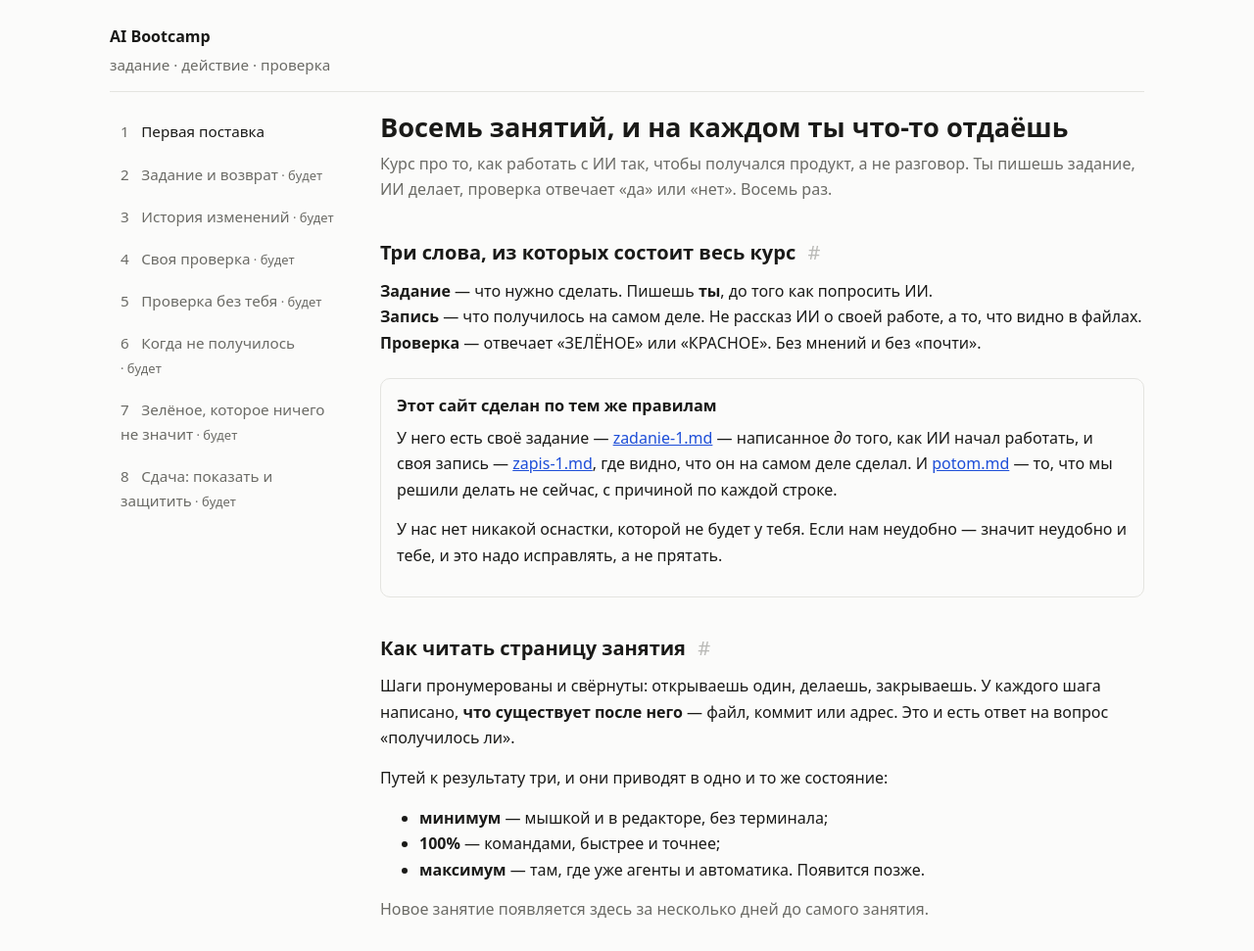
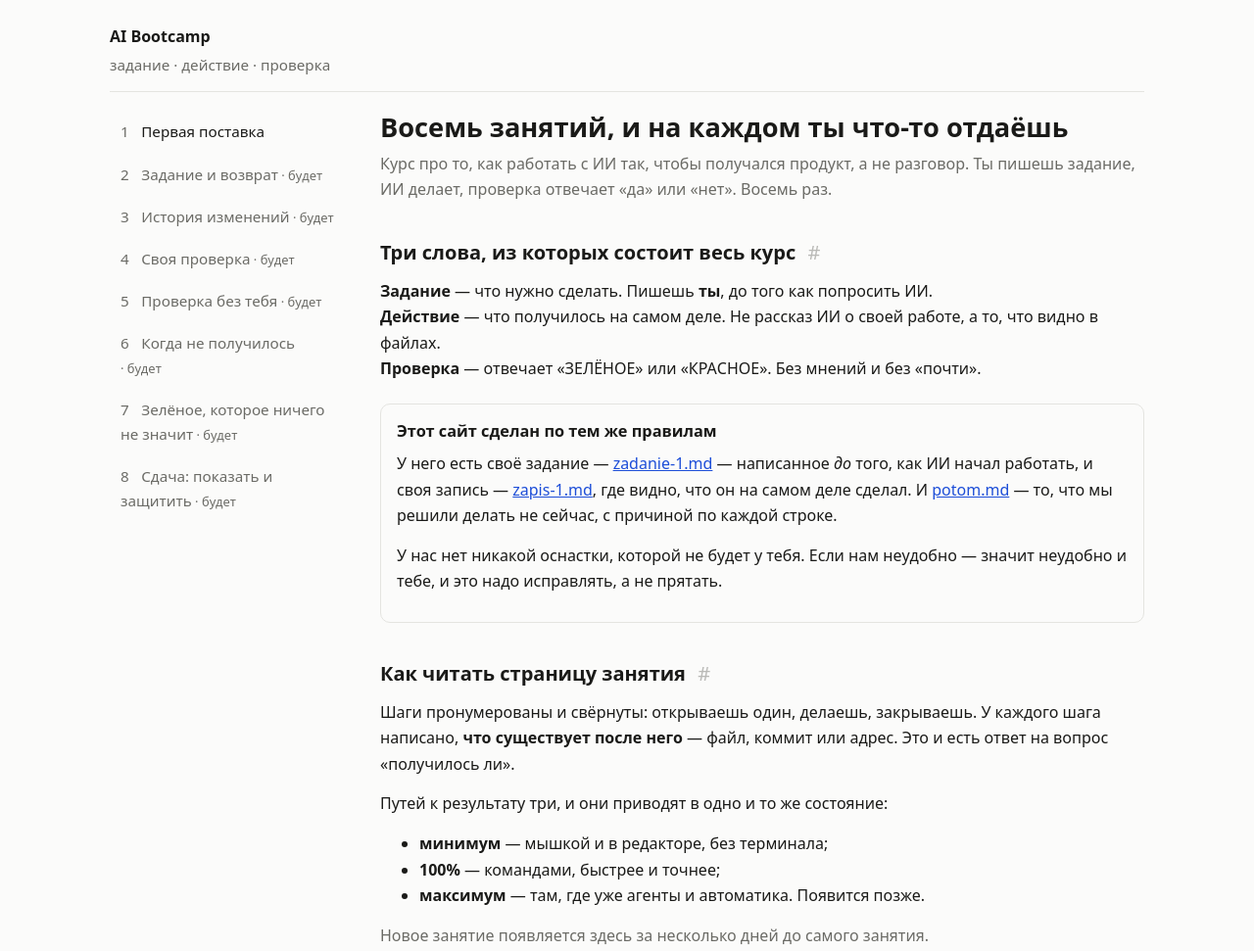
Before and after one commit to y-kolyada/b1bootcamp26-site, a website: page index.html in a window 1280 px wide. Shown: the top 971 px of the page at 98% size. Drawn offline with Linux system fonts and the light colour scheme.

Commit message:
docs(b1bootcamp26-site): align middle step name with course slogan in index.html
- Update 'Запись' to 'Действие' under the 'Три слова' section in index.html, matching the header slogan.
- Retains the objective description of what actually happened in the files without false authorship claims.

```diff
--- a/index.html
+++ b/index.html
@@ -36,7 +36,7 @@
 
     <h2 id="tri-slova">Три слова, из которых состоит весь курс <a class="yakor" href="#tri-slova">#</a></h2>
     <p><strong>Задание</strong> — что нужно сделать. Пишешь <strong>ты</strong>, до того как попросить ИИ.<br>
-    <strong>Запись</strong> — что получилось на самом деле. Не рассказ ИИ о своей работе, а то, что видно в файлах.<br>
+    <strong>Действие</strong> — что получилось на самом деле. Не рассказ ИИ о своей работе, а то, что видно в файлах.<br>
     <strong>Проверка</strong> — отвечает «ЗЕЛЁНОЕ» или «КРАСНОЕ». Без мнений и без «почти».</p>
 
     <div class="box">
```
